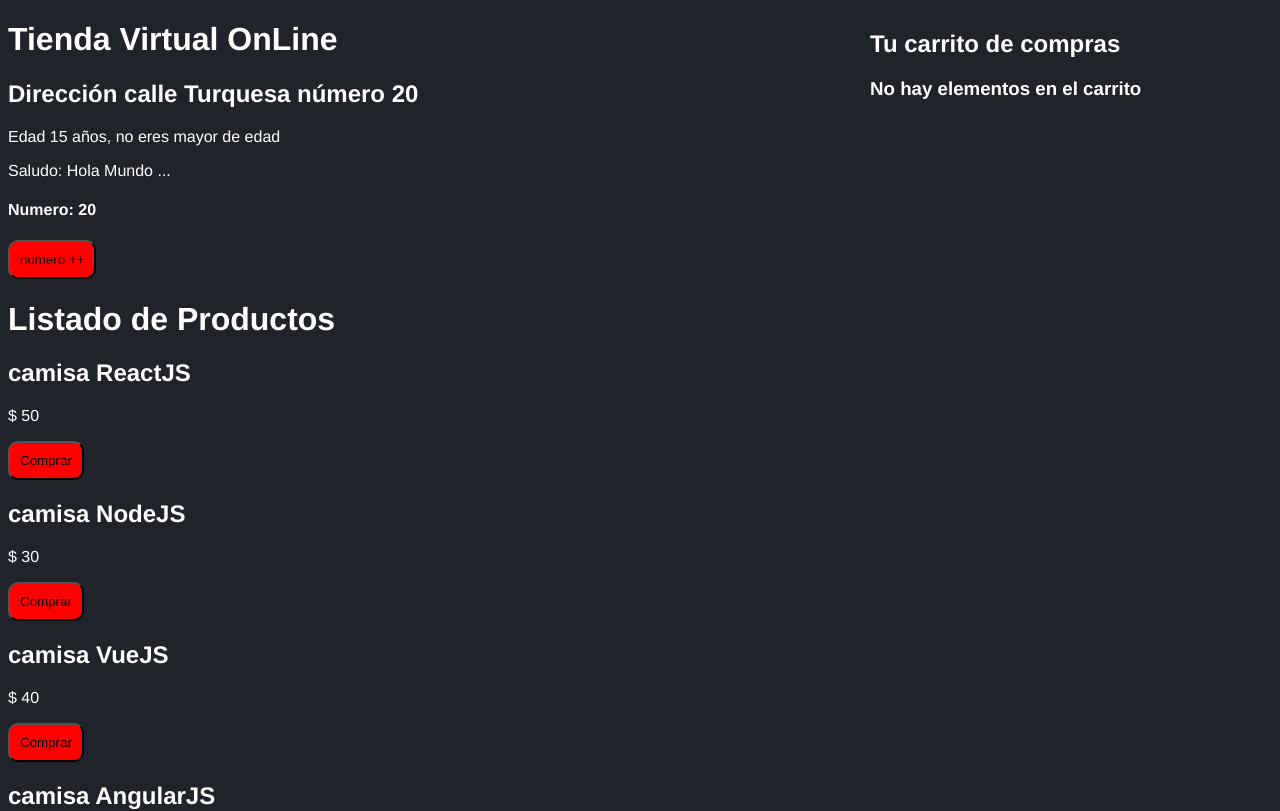
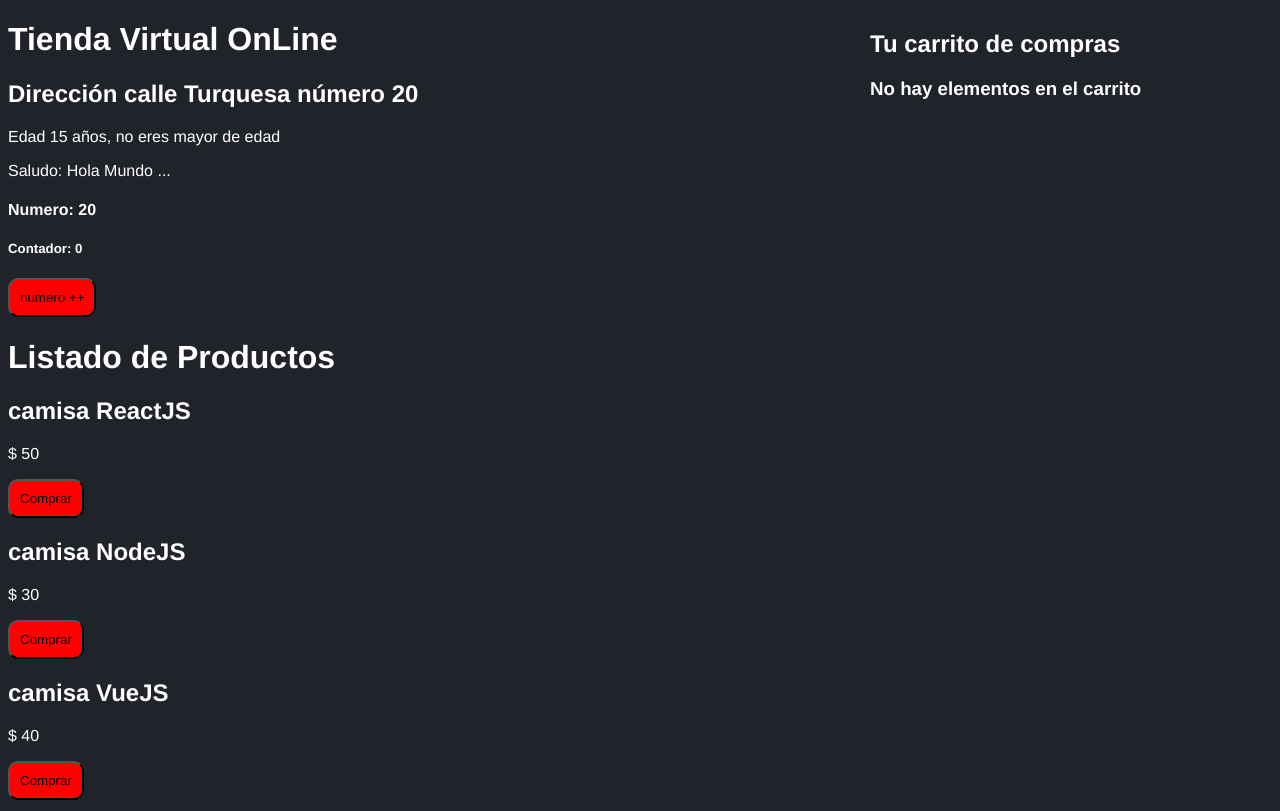
Before and after one commit to morgadodesarrollador/Cursos, a React (Create React App) app in the folder ReactGraphQL/01-basicos/: page / in a window 1280 px wide. Shown: the top 811 px of the page. Built offline with nearby package versions, Linux system fonts and the light colour scheme.

Commit message:
React:01-Basicos: Hook-UseState

```diff
--- a/ReactGraphQL/01-basicos/src/App.js
+++ b/ReactGraphQL/01-basicos/src/App.js
@@ -8,6 +8,8 @@ function App() {
   //crear una lista de productos
   //destructuring [state, función que ayuda a reescribir (agrega/elimina elementos del state]
   //stete de Producto
+  const [datos, setdatos ] = useState([1,2,2]);
+  console.log (datos, setdatos);
   const [ productos, saveProductos ] = useState([ // valores iniciales
     { id: 1, nombre: 'camisa ReactJS', precio: 50 },
     { id: 2, nombre: 'camisa NodeJS', precio: 30 },
--- a/ReactGraphQL/01-basicos/src/components/Header.jsx
+++ b/ReactGraphQL/01-basicos/src/components/Header.jsx
@@ -1,10 +1,17 @@
-import React from "react";
+import React, {useState} from "react";
 import PropTypes from "prop-types";
 // usamos declaración de función
 
 //destructuring de objeto props en el componente
 const  Header = ({titulo = 'valor por default', numero, saludo}) => {
 
+    const [ contador, setContador ] = useState (0);
+// eventos
+    const handleAdd = (ev, n) => {
+   //   setContador (contador + 1); // si tengo acceso al contador
+      setContador ( (c) => c + 2 ); // recoge el valor anterior del conuter en el state y lo incrementa
+      //contador ++;
+    }
     const edad = 15;
     let mensaje;
     if (edad >= 18){
@@ -19,11 +26,13 @@ const  Header = ({titulo = 'valor por default', numero, saludo}) => {
             <p>Edad {edad} años, {mensaje}</p>
             <p>Saludo: { saludo } </p>
             <h4> Numero: { numero } </h4>
-            <button onClick={ (e) => handleAdd (e,4) }> numero ++ </button>
+            <h5>Contador: { contador } </h5>
+            <button onClick={ handleAdd }> numero ++ </button>
         </header>
     );
+
 }
-//<button onClick={ handleAdd }> numero ++ </button>
+//<button onClick={ (e) => handleAdd (e,4) }> numero ++ </button>
 //definición de tipos y defaults en propiedades de entrada al componente
 Header.propTypes = {
   saludo: PropTypes.string.isRequired,
@@ -34,10 +43,5 @@ Header.defaultProps = {
   numero: 5,
   saludo: 'Hola Mundo ...'
 }
-// eventos
-const handleAdd = (ev, n) => {
-  console.log (n);
-  console.log (ev);
-  //Header.props.saludo ++;
-}
+
 export default Header;
```
